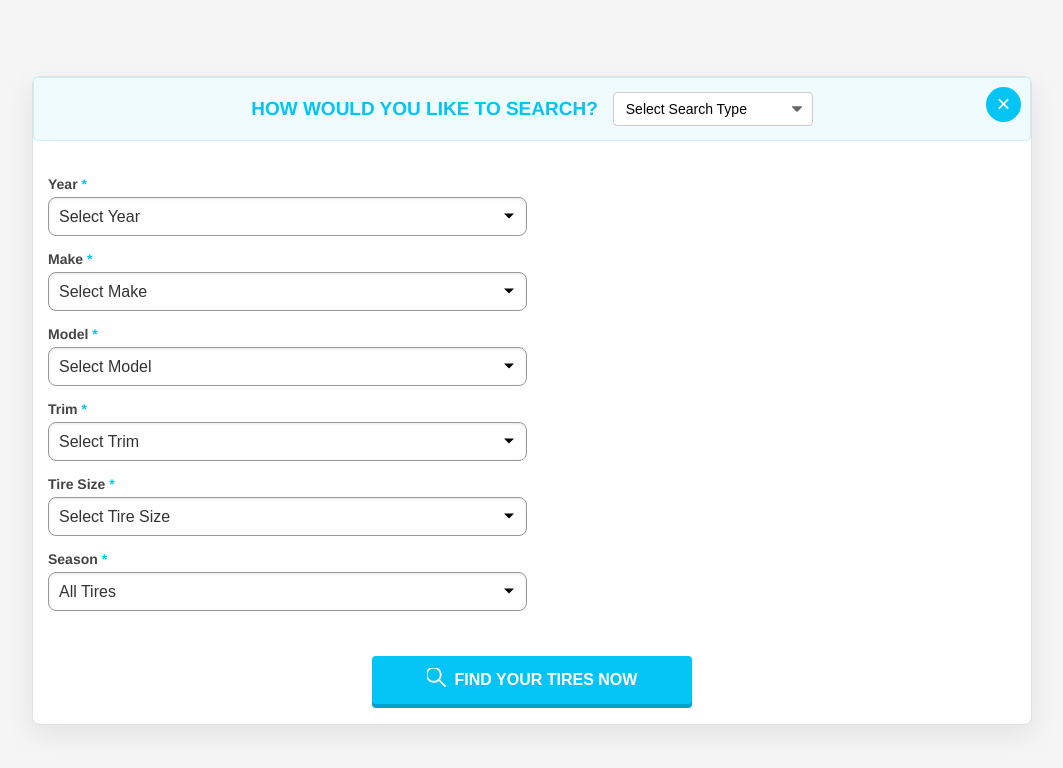
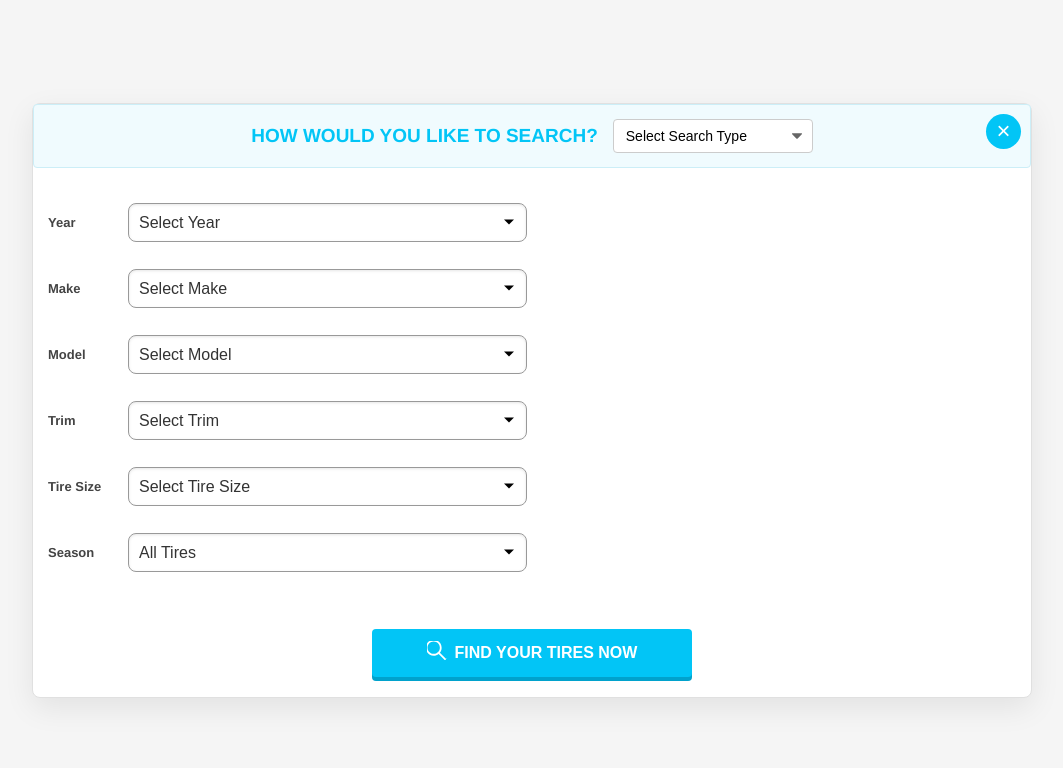
Before and after one commit to bellobambo/BuyTires, a plain HTML site: page index.html in a window 1280 px wide. Both pictures are taken after a click on the button "SHOP NOW". Shown: the whole page, without its empty margins (108-1171 px from the left). Drawn offline with Linux system fonts and the light colour scheme; some icons are missing.

Commit message:
new changes

```diff
--- a/index.html
+++ b/index.html
@@ -37,7 +37,9 @@
         <div class="content-grid">
           <div class="form-side">
             <div class="form-row">
-              <label>Year <span class="asterisk">*</span></label>
+              <label>Year
+                <!-- <span class="asterisk">*</span> -->
+              </label>
               <div class="select-wrapper">
                 <select id="yearSelect">
                   <option value="">Select Year</option>
@@ -45,7 +47,9 @@
               </div>
             </div>
             <div class="form-row">
-              <label>Make <span class="asterisk">*</span></label>
+              <label>Make
+                <!-- <span class="asterisk">*</span> -->
+              </label>
               <div class="select-wrapper">
                 <select id="makeSelect">
                   <option value="">Select Make</option>
@@ -53,7 +57,9 @@
               </div>
             </div>
             <div class="form-row">
-              <label>Model <span class="asterisk">*</span></label>
+              <label>Model
+                <!-- <span class="asterisk">*</span> -->
+              </label>
               <div class="searchable-select">
                 <select id="modelSelect">
                   <option value="">Select Model</option>
@@ -68,7 +74,9 @@
               </div>
             </div>
             <div class="form-row">
-              <label>Trim <span class="asterisk">*</span></label>
+              <label>Trim
+                <!-- <span class="asterisk">*</span> -->
+              </label>
               <div class="searchable-select">
                 <select id="trimSelect">
                   <option value="">Select Trim</option>
@@ -85,7 +93,8 @@
             <div class="form-row">
               <label
                 ><span class="dotted-label">Tire Size</span>
-                <span class="asterisk">*</span></label
+                <!-- <span class="asterisk">*</span> -->
+                </label
               >
               <div class="searchable-select">
                 <select id="tireSizeSelect">
@@ -101,7 +110,9 @@
               </div>
             </div>
             <div class="form-row">
-              <label>Season <span class="asterisk">*</span></label>
+              <label>Season
+                <!-- <span class="asterisk">*</span> -->
+              </label>
               <div class="select-wrapper">
                 <select id="seasonSelect">
                   <option>All Tires</option>
--- a/style.css
+++ b/style.css
@@ -227,28 +227,31 @@ body {
   }
 }
 
-/* =========================
-   UNIFORM WIDTH STYLING
-========================= */
 .form-row {
-  display: flex;
-  flex-direction: column;
-  margin-bottom: 0;
-  width: 100%;
+    display: flex;
+    flex-direction: row; /* Align horizontal */
+    align-items: center; /* Center label with input vertically */
+    justify-content: space-between;
+    margin-bottom: 12px;
+    width: 100%;
+    gap: 10px;
 }
 
+.form-row select,
 .select-wrapper {
-  position: relative;
-  display: flex;
-  align-items: center;
-  width: 100%;
+    flex: 1; /* Input takes remaining space */
+    width: auto;
 }
 
+
+
 .form-row label {
-  margin-bottom: 5px;
-  font-size: 14px;
-  font-weight: 700;
-  color: #444;
+    flex: 0 0 70px;
+    margin-bottom: 0;
+    font-size: 13px;
+    font-weight: 700;
+    color: #444;
+    white-space: nowrap;
 }
 
 .form-row select {
@@ -442,11 +445,12 @@ body {
     color: var(--selection-blue);
 }
 
-/* Asterisk follows Primary Theme */
-.asterisk {
+/* .asterisk {
     color: var(--primary-theme);
     font-weight: bold;
-}
+    margin-left: 4px;
+    display: inline-block;
+} */
 
 /* Greyed out background for Rear selects as seen in image */
 .disabled-select {
@@ -455,8 +459,9 @@ body {
     color: #999 !important;
 }
 
-.season-full-width {
-    margin-top: 10px;
+
+.season-full-width label {
+    flex: 0 0 70px; /* Keep same alignment as columns above */
 }
 
 .extra-options-container {
--- a/tire-size.js
+++ b/tire-size.js
@@ -4,26 +4,54 @@ const tireAttributeData = {
   wheelSizes: ['18"', '19"', '19.5"', '20"', '22"'],
   seasons: ["Summer", "Winter", "All-Season", "All-Weather"],
   speedRatings: [
-    "A1 5kmh / 3mph", "A2 10kmh / 6mph", "A3 15kmh / 9mph", "A4 20kmh / 12mph",
-    "A5 25kmh / 16mph", "A6 30kmh / 19mph", "A7 35kmh / 22mph", "A8 40kmh / 25mph",
-    "B 50kmh / 31mph", "C 60kmh / 37mph", "D 65kmh / 40mph", "E 70kmh / 43mph",
-    "F 80kmh / 50mph", "G 90kmh / 56mph", "J 100kmh / 62mph", "K 110kmh / 68mph",
-    "L 120kmh / 75mph", "M 130kmh / 81mph", "N 140kmh / 87mph", "P 150kmh / 94mph",
-    "Q 160kmh / 100mph", "R 170kmh / 106mph", "S 180kmh / 112mph", "T 190kmh / 118mph",
-    "U 200kmh / 124mph", "H 210kmh / 130mph", "V 240kmh / 149mph",
-    "Z over 240kmh / over 149mph", "W 270kmh / 168mph",
-    "(W) over 270kmh / over 168mph", "Y 300kmh / 186mph"
+    "A1 5kmh / 3mph",
+    "A2 10kmh / 6mph",
+    "A3 15kmh / 9mph",
+    "A4 20kmh / 12mph",
+    "A5 25kmh / 16mph",
+    "A6 30kmh / 19mph",
+    "A7 35kmh / 22mph",
+    "A8 40kmh / 25mph",
+    "B 50kmh / 31mph",
+    "C 60kmh / 37mph",
+    "D 65kmh / 40mph",
+    "E 70kmh / 43mph",
+    "F 80kmh / 50mph",
+    "G 90kmh / 56mph",
+    "J 100kmh / 62mph",
+    "K 110kmh / 68mph",
+    "L 120kmh / 75mph",
+    "M 130kmh / 81mph",
+    "N 140kmh / 87mph",
+    "P 150kmh / 94mph",
+    "Q 160kmh / 100mph",
+    "R 170kmh / 106mph",
+    "S 180kmh / 112mph",
+    "T 190kmh / 118mph",
+    "U 200kmh / 124mph",
+    "H 210kmh / 130mph",
+    "V 240kmh / 149mph",
+    "Z over 240kmh / over 149mph",
+    "W 270kmh / 168mph",
+    "(W) over 270kmh / over 168mph",
+    "Y 300kmh / 186mph",
   ],
-  loadIndexes: Array.from({ length: 250 }, (_, i) => (i + 1).toString())
+  loadIndexes: Array.from({ length: 250 }, (_, i) => (i + 1).toString()),
 };
 
 function generateOptions(array) {
-  return `<option value="">- Select -</option>` +
-         array.map((opt) => `<option value="${opt}">${opt}</option>`).join("");
+  return (
+    `<option value="">- Select -</option>` +
+    array.map((opt) => `<option value="${opt}">${opt}</option>`).join("")
+  );
 }
 
 // showExtra now defaults to true
-function renderTireSizeForm(containerId, isStaggered = false, showExtra = true) {
+function renderTireSizeForm(
+  containerId,
+  isStaggered = false,
+  showExtra = true
+) {
   const container = document.getElementById(containerId);
   if (!container) return;
 
@@ -32,34 +60,61 @@ function renderTireSizeForm(containerId, isStaggered = false, showExtra = true)
         <div class="tire-column">
             <div class="column-header">
                 <h3>FRONT TIRES</h3>
-                ${!isStaggered ? `<span class="staggered-toggle-link" id="addRearBtn">ADD DIFFERENT REAR SIZE</span>` : ''}
+                ${
+                  !isStaggered
+                    ? `<span class="staggered-toggle-link" id="addRearBtn">ADD DIFFERENT REAR SIZE</span>`
+                    : ""
+                }
             </div>
             <div class="form-row">
                 <label>Width <span class="asterisk">*</span></label>
-                <select id="frontWidth">${generateOptions(tireAttributeData.widths)}</select>
+                <select id="frontWidth">${generateOptions(
+                  tireAttributeData.widths
+                )}</select>
             </div>
             <div class="form-row">
                 <label>Profile <span class="asterisk">*</span></label>
-                <select id="frontProfile">${generateOptions(tireAttributeData.profiles)}</select>
+                <select id="frontProfile">${generateOptions(
+                  tireAttributeData.profiles
+                )}</select>
             </div>
             <div class="form-row">
                 <label>Wheel Size <span class="asterisk">*</span></label>
-                <select id="frontWheelSize">${generateOptions(tireAttributeData.wheelSizes)}</select>
+                <select id="frontWheelSize">${generateOptions(
+                  tireAttributeData.wheelSizes
+                )}</select>
             </div>
 
-            ${(!isStaggered && showExtra) ? `
+                <div class="form-row season-full-width">
+        <label>Tire Season <span class="asterisk">*</span></label>
+        <select id="mainTireSeason">${generateOptions(
+          tireAttributeData.seasons
+        )}</select>
+    </div>
+
+            ${
+              !isStaggered && showExtra
+                ? `
                 <div class="form-row">
                     <label>Speed Rating</label>
-                    <select id="speedRating">${generateOptions(tireAttributeData.speedRatings)}</select>
+                    <select id="speedRating">${generateOptions(
+                      tireAttributeData.speedRatings
+                    )}</select>
                 </div>
                 <div class="form-row">
                     <label>Load Index</label>
-                    <select id="loadIndex">${generateOptions(tireAttributeData.loadIndexes)}</select>
+                    <select id="loadIndex">${generateOptions(
+                      tireAttributeData.loadIndexes
+                    )}</select>
                 </div>
-            ` : ''}
+            `
+                : ""
+            }
         </div>
 
-        ${isStaggered ? `
+        ${
+          isStaggered
+            ? `
         <div class="tire-column">
             <div class="column-header">
                 <h3>REAR TIRES</h3>
@@ -67,42 +122,55 @@ function renderTireSizeForm(containerId, isStaggered = false, showExtra = true)
             </div>
             <div class="form-row">
                 <label>Width <span class="asterisk">*</span></label>
-                <select id="rearWidth">${generateOptions(tireAttributeData.widths)}</select>
+                <select id="rearWidth">${generateOptions(
+                  tireAttributeData.widths
+                )}</select>
             </div>
             <div class="form-row">
                 <label>Profile <span class="asterisk">*</span></label>
-                <select id="rearProfile" class="disabled-select">${generateOptions(tireAttributeData.profiles)}</select>
+                <select id="rearProfile" class="disabled-select">${generateOptions(
+                  tireAttributeData.profiles
+                )}</select>
             </div>
             <div class="form-row">
                 <label>Wheel Size <span class="asterisk">*</span></label>
-                <select id="rearWheelSize" class="disabled-select">${generateOptions(tireAttributeData.wheelSizes)}</select>
+                <select id="rearWheelSize" class="disabled-select">${generateOptions(
+                  tireAttributeData.wheelSizes
+                )}</select>
             </div>
         </div>
-        ` : ''}
+        `
+            : ""
+        }
     </div>
 
-    <div class="form-row season-full-width">
-        <label>Tire Season <span class="asterisk">*</span></label>
-        <select id="mainTireSeason">${generateOptions(tireAttributeData.seasons)}</select>
-    </div>
 
-    ${!isStaggered ? `
+
+    ${
+      !isStaggered
+        ? `
     <div style="margin-top: 10px;">
         <span class="staggered-toggle-link" id="toggleExtraBtn">
-            ${showExtra ? 'LESS OPTIONS ' : 'MORE OPTIONS '}
+            ${showExtra ? "LESS OPTIONS " : "MORE OPTIONS "}
         </span>
     </div>
-    ` : ''}
+    `
+        : ""
+    }
   `;
 
   container.innerHTML = formHTML;
 
   // Listeners
-  const addBtn = document.getElementById('addRearBtn');
-  const hideBtn = document.getElementById('hideRearBtn');
-  const toggleBtn = document.getElementById('toggleExtraBtn');
+  const addBtn = document.getElementById("addRearBtn");
+  const hideBtn = document.getElementById("hideRearBtn");
+  const toggleBtn = document.getElementById("toggleExtraBtn");
 
-  if (addBtn) addBtn.onclick = () => renderTireSizeForm(containerId, true, false);
-  if (hideBtn) hideBtn.onclick = () => renderTireSizeForm(containerId, false, true);
-  if (toggleBtn) toggleBtn.onclick = () => renderTireSizeForm(containerId, false, !showExtra);
+  if (addBtn)
+    addBtn.onclick = () => renderTireSizeForm(containerId, true, false);
+  if (hideBtn)
+    hideBtn.onclick = () => renderTireSizeForm(containerId, false, true);
+  if (toggleBtn)
+    toggleBtn.onclick = () =>
+      renderTireSizeForm(containerId, false, !showExtra);
 }
```
